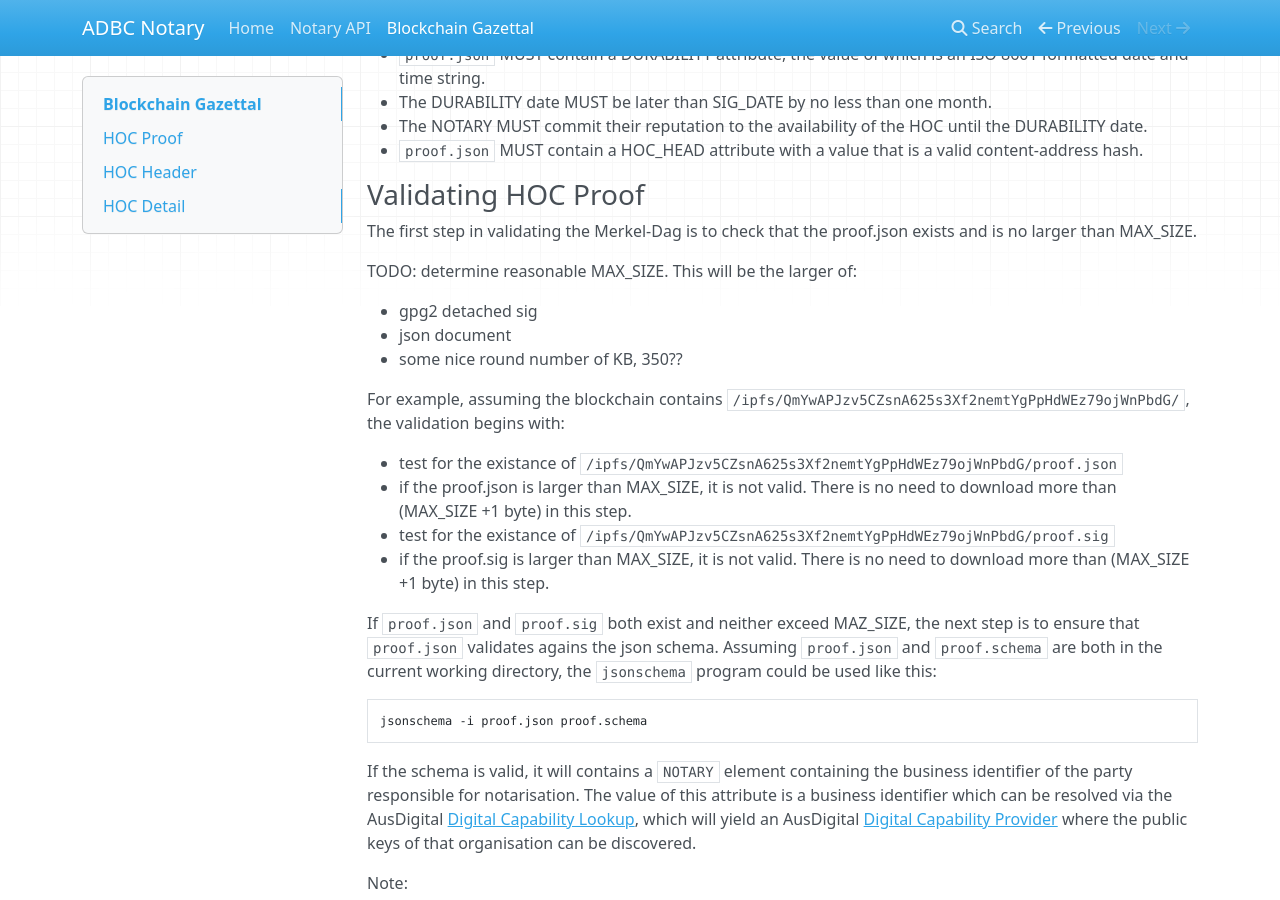
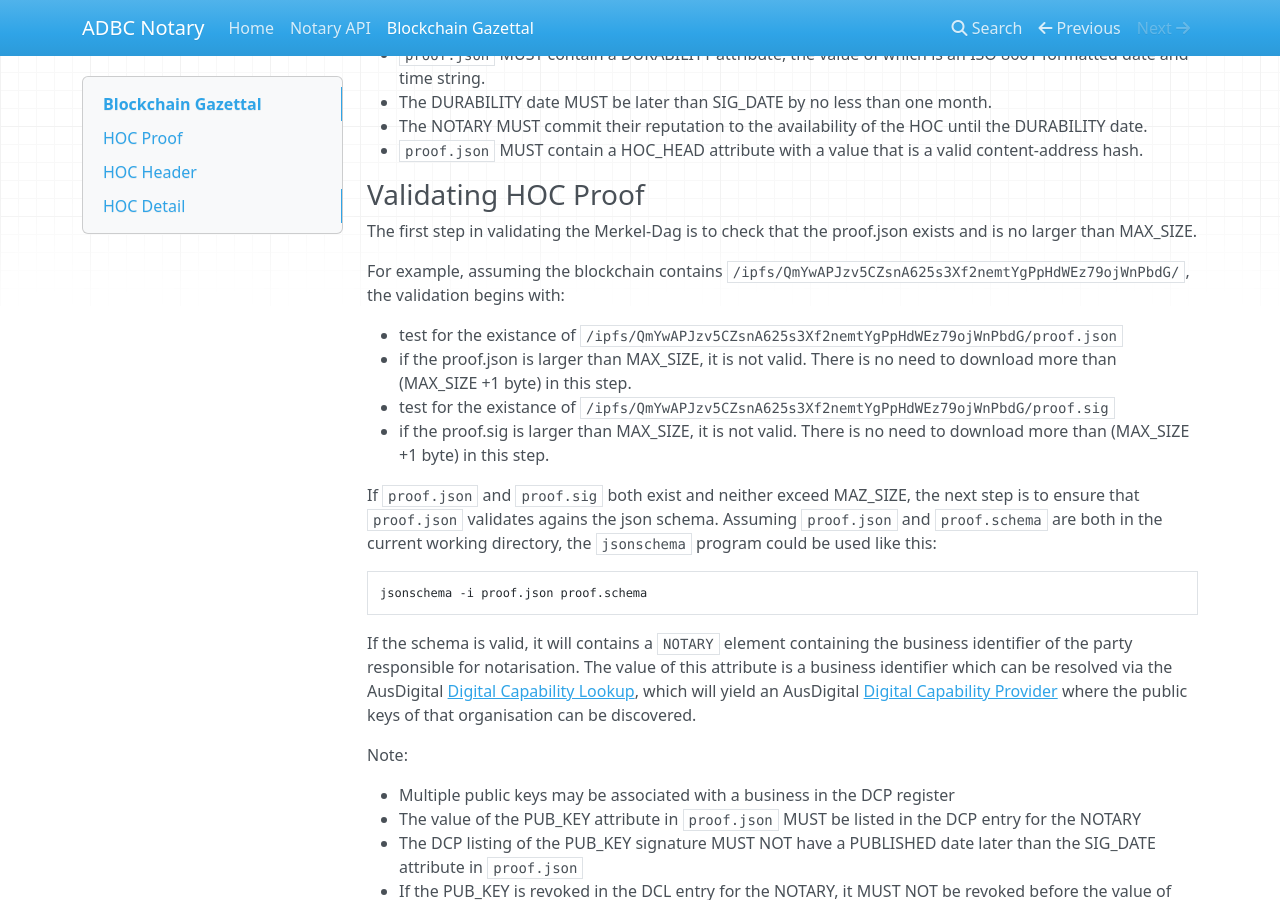
Before and after one commit to kshychko/ausdigital-nry, an MkDocs documentation site: the page built from docs/Gazette.md, in a window 1280 px wide and 900 px high, scrolled down 1714 px. Built offline with MkDocs 1.6.1, drawn with Linux system fonts in a browser that asks for light colours; nearby versions of some CDN libraries.

Commit message:
factor out #11

```diff
--- a/docs/Gazette.md
+++ b/docs/Gazette.md
@@ -43,12 +43,6 @@ To ensure efficient auditability of notaries, an independant observer should be
 ### Validating HOC Proof
 
 The first step in validating the Merkel-Dag is to check that the proof.json exists and is no larger than MAX_SIZE.
-
-TODO: determine reasonable MAX_SIZE. This will be the larger of:
-
- * gpg2 detached sig
- * json document
- * some nice round number of KB, 350??
 
 For example, assuming the blockchain contains `/ipfs/QmYwAPJzv5CZsnA625s3Xf2nemtYgPpHdWEz79ojWnPbdG/`, the validation begins with:
 
```
